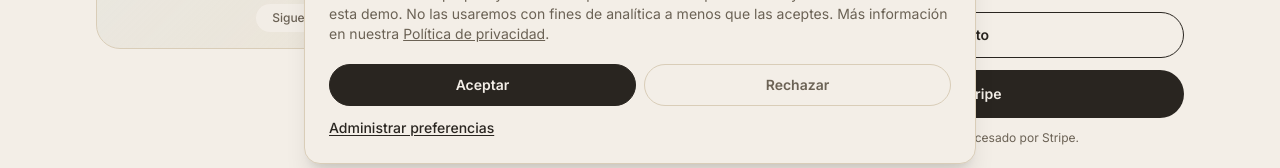
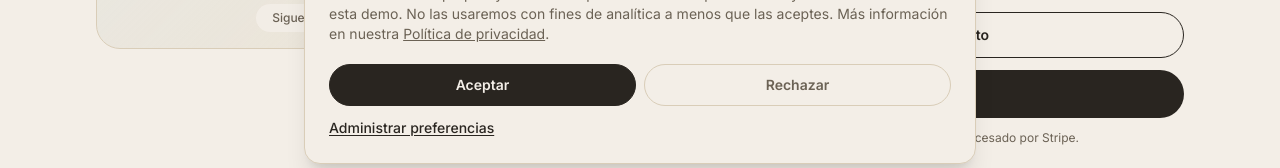
Before and after one commit to gherades/Luwcoco, a Next.js app: page /patrones/duffbag-gimnasio in a window 1280 px wide. Shown: the part 612-780 px from the top of the page. Built offline with nearby package versions, Linux system fonts and the light colour scheme.

Commit message:
Cambiar 'Comprar con Stripe' por 'Comprar' en la ficha de producto

```diff
--- a/src/components/CheckoutButton.tsx
+++ b/src/components/CheckoutButton.tsx
@@ -15,7 +15,7 @@ export function CheckoutButton({ paymentLink }: { paymentLink?: string }) {
         className="flex w-full items-center justify-center gap-2 rounded-full bg-ink px-7 py-3.5 text-sm font-semibold text-cream transition-colors hover:bg-thread-dark"
       >
         <Lock size={15} />
-        Comprar con Stripe
+        Comprar
         <ExternalLink size={14} className="opacity-70" />
       </a>
     );
@@ -32,7 +32,7 @@ export function CheckoutButton({ paymentLink }: { paymentLink?: string }) {
         className="flex w-full items-center justify-center gap-2 rounded-full bg-ink px-7 py-3.5 text-sm font-semibold text-cream transition-colors hover:bg-thread-dark"
       >
         <Lock size={15} />
-        Comprar con Stripe
+        Comprar
       </button>
       {notice && (
         <p className="mt-3 rounded-lg bg-cream-dim px-3 py-2 text-xs text-ink-soft">
```
